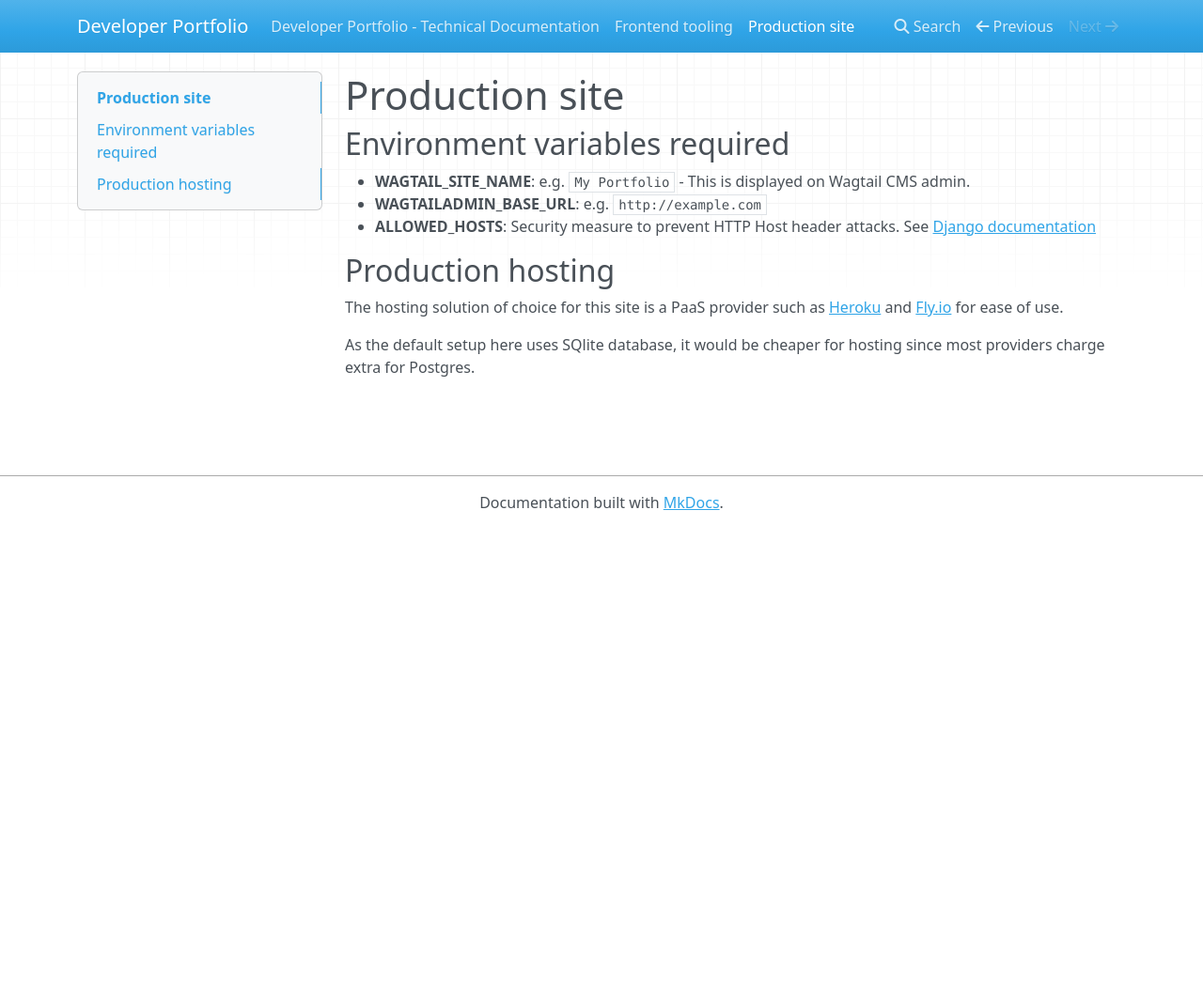
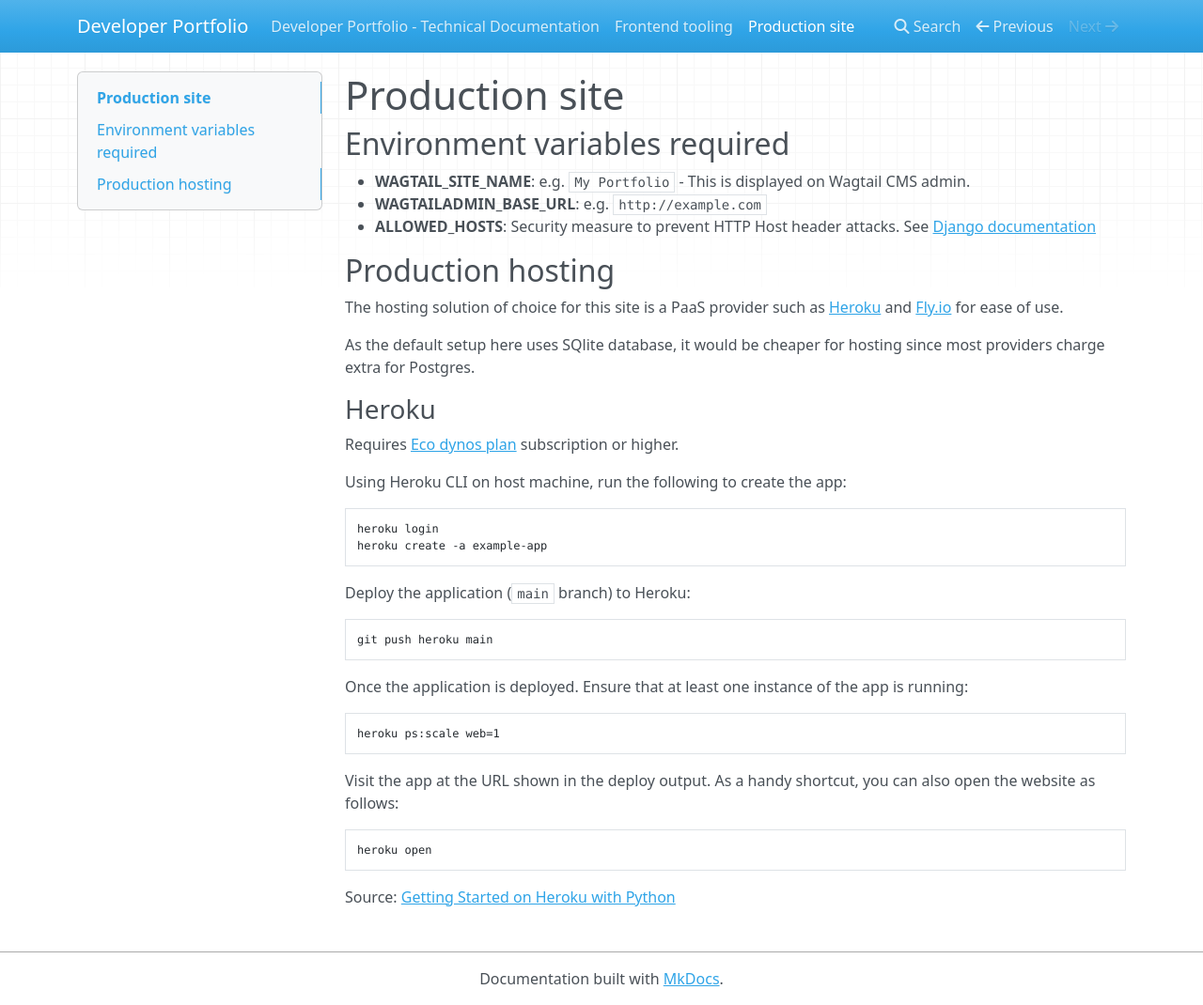
Before and after one commit to victoriachan/developer-portfolio, an MkDocs documentation site: the page built from docs/production.md, in a window 1280 px wide and 1070 px high. Shown: the whole window at 94% size. Built offline with MkDocs 1.6.1, drawn with Linux system fonts in a browser that asks for light colours; nearby versions of some CDN libraries.

Commit message:
Tweak Heroku deploy

````diff
--- a/docs/production.md
+++ b/docs/production.md
@@ -12,3 +12,34 @@
 The hosting solution of choice for this site is a PaaS provider such as [Heroku](https://heroku.com/) and [Fly.io](https://fly.io/) for ease of use.
 
 As the default setup here uses SQlite database, it would be cheaper for hosting since most providers charge extra for Postgres.
+
+### Heroku
+
+Requires [Eco dynos plan](https://devcenter.heroku.com/articles/eco-dyno-hours) subscription or higher.
+
+Using Heroku CLI on host machine, run the following to create the app:
+
+```bash
+heroku login
+heroku create -a example-app
+```
+
+Deploy the application (`main` branch) to Heroku:
+
+```bash
+git push heroku main
+```
+
+Once the application is deployed. Ensure that at least one instance of the app is running:
+
+```bash
+heroku ps:scale web=1
+```
+
+Visit the app at the URL shown in the deploy output. As a handy shortcut, you can also open the website as follows:
+
+```bash
+heroku open
+```
+
+Source: [Getting Started on Heroku with Python](https://devcenter.heroku.com/articles/getting-started-with-python#create-and-deploy-the-app)
````
